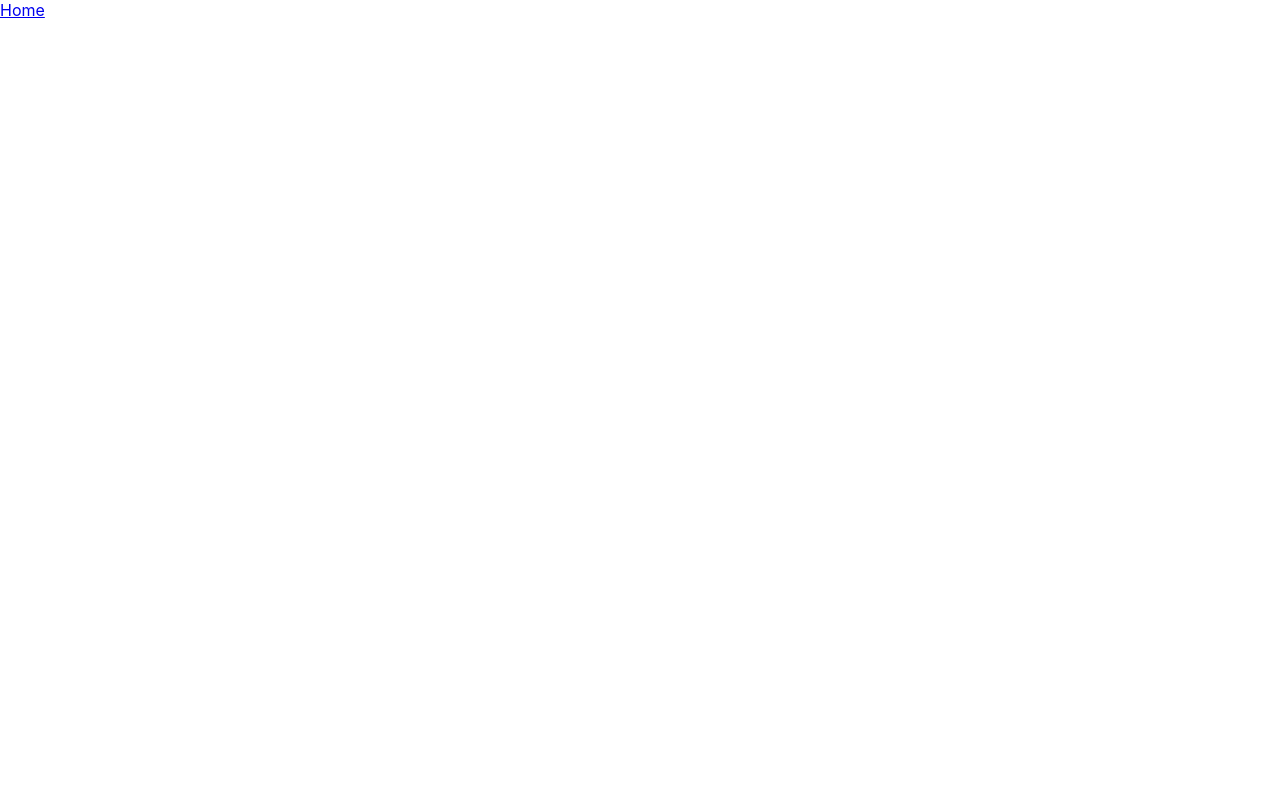
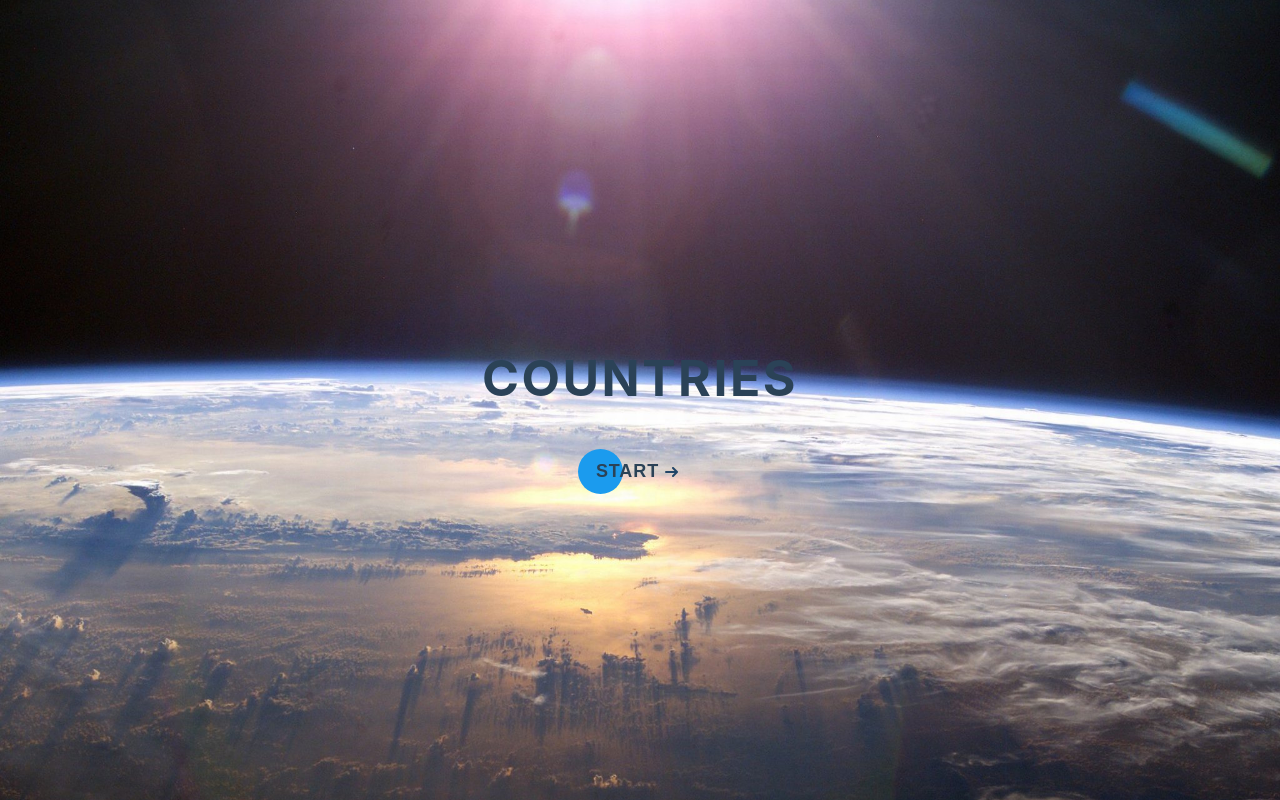
Before and after one commit to RomaGarcia/PI-Countries, a React (Create React App) app in the folder client/: page / in a window 1280 px wide. Built offline with nearby package versions, Linux system fonts and the light colour scheme.

Commit message:
FrontEnd 30/4 css

```diff
--- a/client/src/components/CountryCard/CountryCard.module.css
+++ b/client/src/components/CountryCard/CountryCard.module.css
@@ -15,7 +15,7 @@
     background: #f3f3f4;
     box-shadow: 15px 15px 30px #bebebe,
                 -15px -15px 30px #ffffff;
-    margin: 30px;
+    margin: 25px;
     overflow: hidden;
     text-align: center;
     transition: all 300ms;
--- a/client/src/components/Filter/Filter.jsx
+++ b/client/src/components/Filter/Filter.jsx
@@ -133,6 +133,26 @@ export default function Filter({ nameSearch, continentSearch, activitySearch, al
 
     return (
         <div >
+            <div className={s.paginated}>
+            {maxPage === 1 ? num
+            : num > 1 && num < maxPage ?
+                <div>
+                    <button onClick={()=>setPage(num-1)}>Pre</button>
+                    {num} de {maxPage}
+                    <button onClick={()=>setPage(num+1)}>Sig</button>
+                </div>
+            : num <= 1 ?
+                <div>
+                    {num} de {maxPage}
+                    <button onClick={()=>setPage(num+1)}>Sig</button>
+                </div>
+            : num >= maxPage &&
+                <div>
+                    <button onClick={()=>setPage(num-1)}>Pre</button>
+                    {num} de {maxPage}
+                </div>
+            }
+            </div>
 
             <div className={s.cardsContainer}>
             {!nameSearch && countries_filters2?.map(cn => (
@@ -150,25 +170,6 @@ export default function Filter({ nameSearch, continentSearch, activitySearch, al
             ))}
            </div>
 
-
-            {maxPage === 1 ? num
-            : num > 1 && num < maxPage ?
-                <div>
-                    <button onClick={()=>setPage(num-1)}>Prev</button>
-                    {num}
-                    <button onClick={()=>setPage(num+1)}>Next</button>
-                </div>
-            : num <= 1 ?
-                <div>
-                    {num}
-                    <button onClick={()=>setPage(num+1)}>Next</button>
-                </div>
-            : num >= maxPage &&
-                <div>
-                    <button onClick={()=>setPage(num-1)}>Prev</button>
-                    {num}
-                </div>
-            }
         </div>
     )
 }
--- a/client/src/components/Filter/Filter.module.css
+++ b/client/src/components/Filter/Filter.module.css
@@ -5,6 +5,32 @@
     flex-wrap: wrap;
     justify-content: center;
     align-items: center;
-    margin-bottom: 4%;
+}
+
+.paginated{
+    display: flex;
+    justify-content: center;
+    align-items: center;
     margin-top: 2%;
+    margin-bottom: 0;
 }
+
+.paginated button {
+    color: #5e5e64;
+    padding: 0.7em 0.7em;
+    margin: 0 10px 0 10px;
+    font-size: 11px;
+    border-radius: 0.5em;
+    background: #f5f5f5;
+    border: 1px solid #e8e8e8;
+    transition: all .3s;
+    box-shadow: 1px 1px 6px #c5c5c5,
+                -1px -1px 6px #ffffff;
+    cursor: pointer;
+   }
+
+   .paginated button:active {
+    color: #666;
+    box-shadow: inset 4px 4px 12px #c5c5c5,
+                inset -4px -4px 12px #ffffff;
+   }
--- a/client/src/components/Home/Home.jsx
+++ b/client/src/components/Home/Home.jsx
@@ -37,9 +37,11 @@ export default function Home() {
 
     return (
         <div>
-            <Link to='/' >Inicio</Link>
+            <div className={s.options}>
+                <Link to='/' ><button className={s.buttonInicio}>Inicio</button></Link>
+                <Link to='/activity'><button className={s.buttonActivity}>Crear Actividad</button></Link>
+            </div>
 
-            <Link to='/activity'>Crear Actividad</Link>
 
             <div>
                 <div className={s.inputSearch}>
--- a/client/src/components/Home/Home.module.css
+++ b/client/src/components/Home/Home.module.css
@@ -1,12 +1,17 @@
+body{
+    background-color: #e8f5ff;
+}
 .inputSearch{
     padding: 1%;
+    margin-top: 0;
+    padding-top: 0;
 }
 .inputSearch input{
     display: flex;
     align-items: center;
     max-width: 250px;
     margin:0px auto;
-    box-shadow: 3px 3px 8px #bebebe,
+    box-shadow: 3px 3px 8px #cfcfcf,
                 -3px -3px 8px #ffffff;
     border: 2px solid transparent;
     border-radius: 8px;
@@ -14,7 +19,7 @@
     height: 40px;
     border: 2px solid transparent;
     outline: none;
-    background-color: #f3f3f4;
+    background-color: #fcfcfc;
     font-size: medium;
     /*transition: .3s ease;*/
     transition: all 0.25s ease;
@@ -49,7 +54,7 @@
 	cursor: pointer;
   	padding: 7px 10px;
   	height: 40px;
-	background: #f3f3f4;
+	background: #fcfcfc;
 	color: #9e9ea7;
 	font-size: medium;
 	border:2px solid rgba(0, 0, 0, 0);
@@ -63,6 +68,40 @@
 .contentSelect select:hover, .contentSelect select:focus{
     outline: none;
     border-color: #1b9bee;
+}
 
+/* From uiverse.io */
+.options{
+    display: flex;
+    justify-content: space-between;
+    align-items: center;
+}
 
-}
+.options .buttonActivity, .options .buttonInicio{
+    font-size: 12px;
+    text-transform: uppercase;
+    letter-spacing: 2.5px;
+    font-weight: 500;
+    color: #000;
+    background-color: #fff;
+    border: none;
+    border-radius: 45px;
+    box-shadow: 0px 8px 15px rgba(0, 0, 0, 0.1);
+    transition: all 0.3s ease 0s;
+    cursor: pointer;
+    outline: none;
+    padding: 1.2em 2.8em;
+    margin: 20px 10px 0 10px;
+
+   }
+
+   .buttonActivity:hover, .buttonInicio:hover {
+    background-color: #1b9bee;/*#2EE59D;*/
+    box-shadow: 0px 15px 20px rgba(46, 141, 229, 0.4);
+    color: #fff;
+    transform: translateY(-7px);
+   }
+
+   .buttonActivity:active, .buttonInicio:active {
+    transform: translateY(-1px);
+   }
--- a/client/src/components/Landing/Landing.jsx
+++ b/client/src/components/Landing/Landing.jsx
@@ -1,10 +1,20 @@
 import React from 'react';
 import { Link } from 'react-router-dom';
+import s from './Landing.module.css';
 
 export default function Landing() {
     return (
-        <div>
-            <Link to='/home' >Home</Link>
+        <div className={s.container}>
+            <h2>Countries</h2>
+            <Link to='/home'>
+                <button className={s.cta}>
+                    <span>START</span>
+                    <svg viewBox="0 0 13 10" height="10px" width="15px">
+                        <path d="M1,5 L11,5"></path>
+                        <polyline points="8 1 12 5 8 9"></polyline>
+                    </svg>
+                </button>
+            </Link>
         </div>
     )
 }
--- /dev/null
+++ b/client/src/components/Landing/Landing.module.css
@@ -0,0 +1,78 @@
+.container{
+    background: url("../../tierra.jpg");
+    height: 100vh;
+    background-position: center center;
+    background-repeat: no-repeat;
+    background-attachment: fixed;
+    background-size: cover;
+
+    display: flex;
+    flex-direction: column;
+    justify-content: center;
+    align-items: center;
+}
+.container h2{
+    text-transform: uppercase;
+    letter-spacing: 2.5px;
+    font-weight: 700;
+    font-size:50px;
+    color: #2b4257;
+}
+
+.cta {
+    position: relative;
+    margin: auto;
+    padding: 12px 18px;
+    transition: all 0.2s ease;
+    border: none;
+    background: none;
+    cursor: pointer;
+   }
+
+   .cta:before {
+    content: "";
+    position: absolute;
+    top: 0;
+    left: 0;
+    display: block;
+    border-radius: 50px;
+    background: #1b9bee;
+    width: 45px;
+    height: 45px;
+    transition: all 0.3s ease;
+   }
+
+   .cta span {
+    position: relative;
+    font-family: "Ubuntu", sans-serif;
+    font-size: 18px;
+    font-weight: 700;
+    letter-spacing: 0.05em;
+    color: #2b4257;
+   }
+
+   .cta svg {
+    position: relative;
+    top: 0;
+    margin-left: 10px;
+    fill: none;
+    stroke-linecap: round;
+    stroke-linejoin: round;
+    stroke: #234567;
+    stroke-width: 2;
+    transform: translateX(-5px);
+    transition: all 0.3s ease;
+   }
+
+   .cta:hover:before {
+    width: 100%;
+    background: #1b9bee;
+   }
+
+   .cta:hover svg {
+    transform: translateX(0);
+   }
+
+   .cta:active {
+    transform: scale(0.95);
+   }
```
Also changed, not shown: client/src/tierra.jpg (added).
